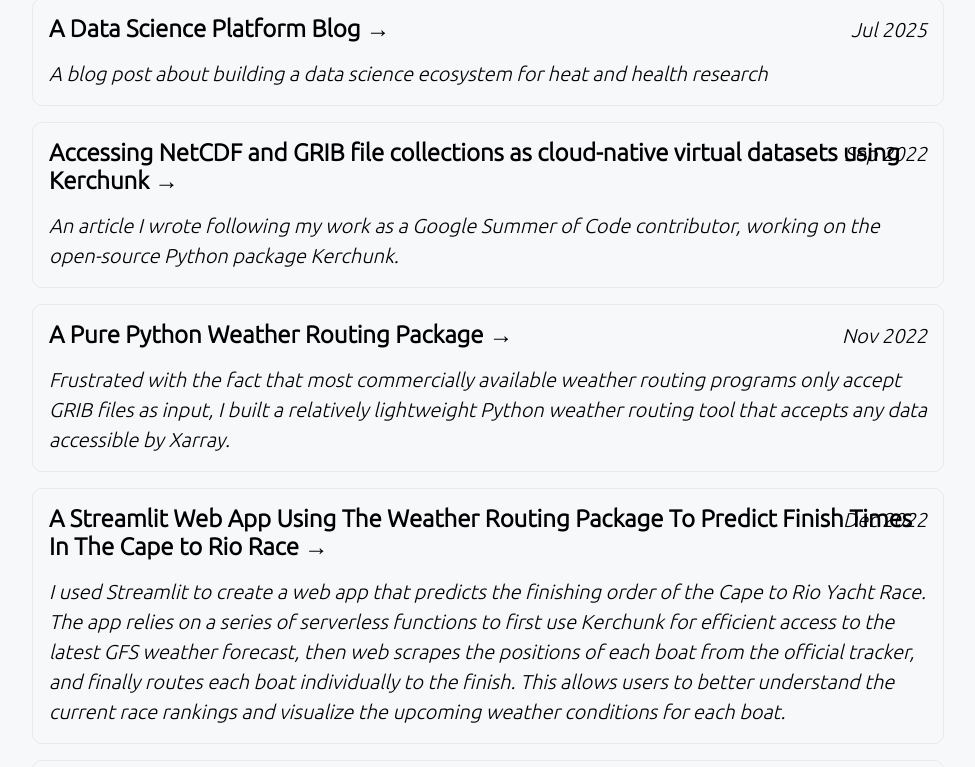
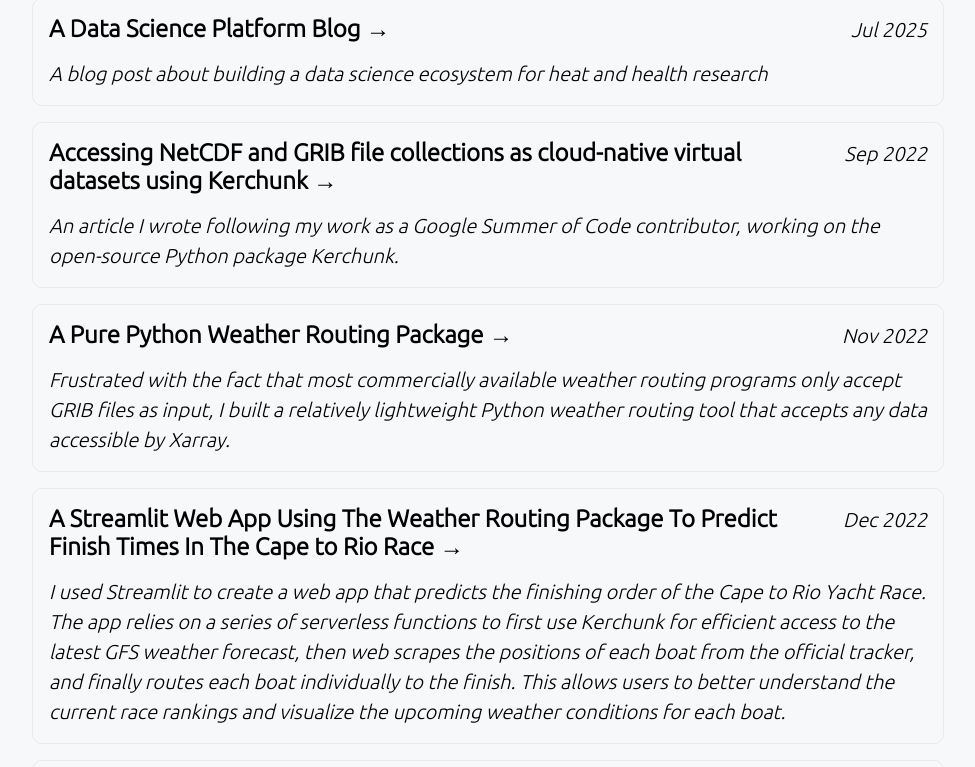
Before and after one commit to peterm790/nextjs_site, a Next.js app: page / in a window 1280 px wide. Shown: the part 1179-1946 px from the top of the page, without its empty margins (152-1127 px from the left). Built offline with nearby package versions, Linux system fonts and the light colour scheme.

Commit message:
Remove obsolete Next.js build artifacts

```diff
--- a/styles/Home.module.css
+++ b/styles/Home.module.css
@@ -179,6 +179,7 @@
 
 .card h2 {
   margin: 0 0 1rem 0;
+  padding-right: 8rem;
   font-size: 1.5rem;
 }
 
```
